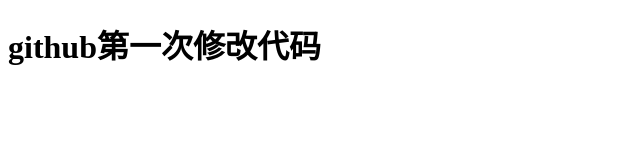
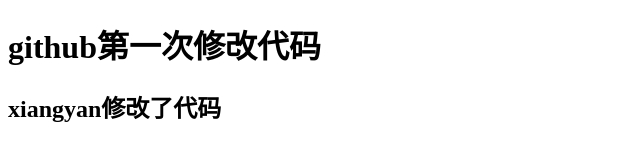
Before and after one commit to lkpanda/gz2184_github, a plain HTML site: page index.html in a window 1280 px wide. Shown: the whole page, without its empty margins (0-640 px from the left). Drawn offline with Linux system fonts and the light colour scheme.

Commit message:
xiangye修改了代码

```diff
--- a/index.html
+++ b/index.html
@@ -10,6 +10,7 @@
 
 <body>
     <h1>github第一次修改代码</h1>
+    <h2>xiangyan修改了代码</h2>
 </body>
 
 </html>
```
